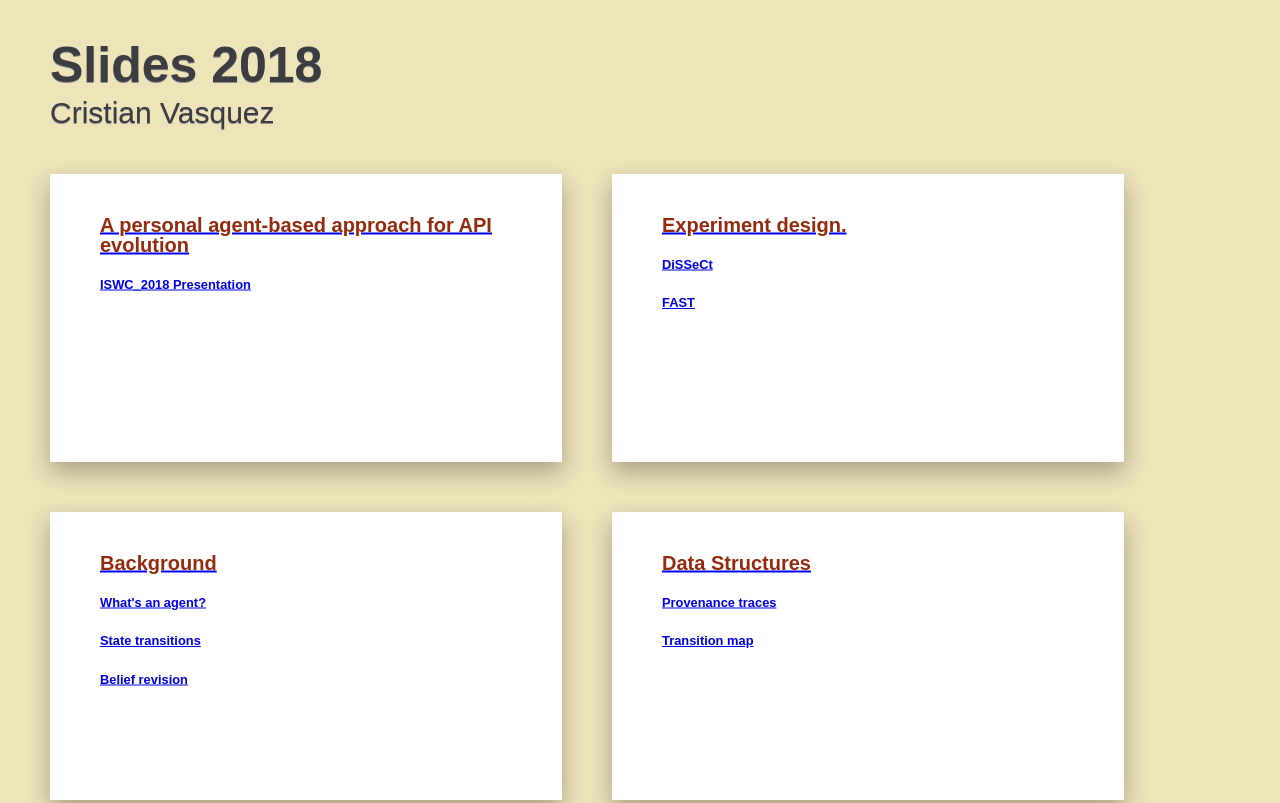
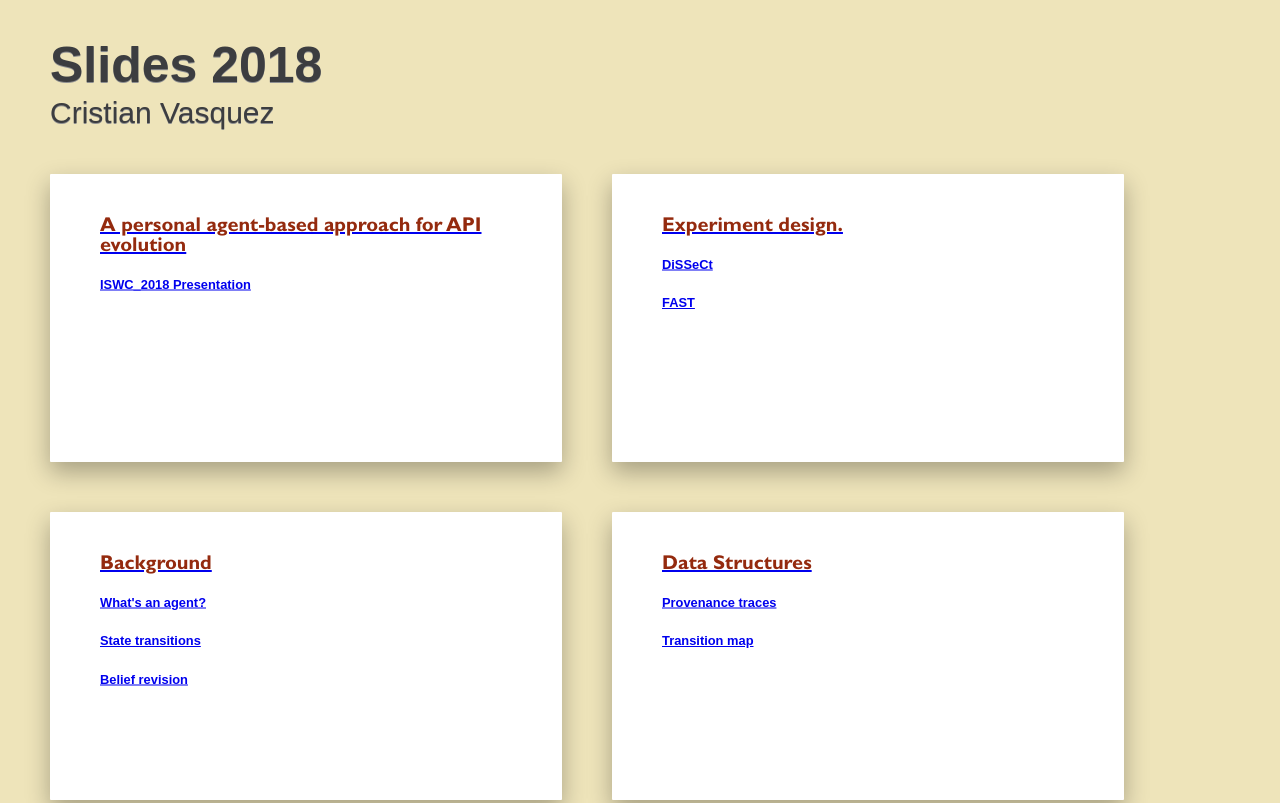
Before and after one commit to cristianvasquez/slides-agents-2018, a website: page index.html in a window 1280 px wide. Shown: the top 803 px of the page. Drawn offline with Linux system fonts and the light colour scheme.

Commit message:
automatic commit

```diff
--- a/themes/cristian/styles/fonts.css
+++ b/themes/cristian/styles/fonts.css
@@ -1,64 +1,34 @@
-/* PT Sans */
 
 @font-face {
-    font-family: 'PT Sans';
-    font-display: optional;
-    src:
-        local('PT Sans'),
-        local('PTSans-Regular'),
-        url('fonts/pt-sans-regular.woff2') format('woff2');
+    font-family: "Gill Sans";
+    src: url("//db.onlinewebfonts.com/t/0a301304b10f622898ef8e72defdcf8f.eot");
+    src: url("//db.onlinewebfonts.com/t/0a301304b10f622898ef8e72defdcf8f.eot?#iefix") format("embedded-opentype"),
+        url("//db.onlinewebfonts.com/t/0a301304b10f622898ef8e72defdcf8f.woff2") format("woff2"),
+        url("//db.onlinewebfonts.com/t/0a301304b10f622898ef8e72defdcf8f.woff") format("woff"),
+        url("//db.onlinewebfonts.com/t/0a301304b10f622898ef8e72defdcf8f.ttf") format("truetype"),
+        url("//db.onlinewebfonts.com/t/0a301304b10f622898ef8e72defdcf8f.svg#Gill Sans") format("svg");
 }
 
-@font-face {
-    font-family: 'PT Sans';
-    font-weight: bold;
-    font-display: optional;
-    src:
-        local('PT Sans Bold'),
-        local('PTSans-Bold'),
-        url('fonts/pt-sans-bold.woff2') format('woff2');
-}
 
 @font-face {
-    font-family: 'PT Sans';
-    font-style: italic;
-    font-display: optional;
-    src:
-        local('PT Sans Italic'),
-        local('PTSans-Italic'),
-        url('fonts/pt-sans-italic.woff2') format('woff2');
-}
-
-@font-face {
-    font-family: 'PT Sans';
-    font-style: italic;
-    font-weight: bold;
-    font-display: optional;
-    src:
-        local('PT Sans Bold Italic'),
-        local('PTSans-BoldItalic'),
-        url('fonts/pt-sans-bold-italic.woff2') format('woff2');
-}
-
-/* PT Narrow */
-
-@font-face {
-    font-family: 'PT Sans Narrow';
-    font-weight: bold;
-    font-display: optional;
-    src:
-        local('PT Sans Narrow Bold'),
-        local('PTSans-NarrowBold'),
-        url('fonts/pt-sans-narrow-bold.woff2') format('woff2');
+    font-family: "Gill Sans Bold";
+    src: url("fonts/0a301304b10f622898ef8e72defdcf8f.eot");
+    /* IE9*/
+    src: url("fonts/0a301304b10f622898ef8e72defdcf8f.eot?#iefix") format("embedded-opentype"),
+        /* IE6-IE8 */
+        url("fonts/0a301304b10f622898ef8e72defdcf8f.woff2") format("woff2"),
+        /* chrome、firefox */
+        url("fonts/0a301304b10f622898ef8e72defdcf8f.woff") format("woff"),
+        /* chrome、firefox */
+        url("fonts/0a301304b10f622898ef8e72defdcf8f.ttf") format("truetype"),
+        /* chrome、firefox、opera、Safari, Android, iOS 4.2+*/
+        url("fonts/0a301304b10f622898ef8e72defdcf8f.svg#Gill Sans Bold") format("svg");
+    /* iOS 4.1- */
 }
 
 /* PT Mono */
-
 @font-face {
     font-family: 'PT Mono';
-    font-display: optional;
     src:
-        local('PT Mono'),
-        local('PTMono-Regular'),
         url('fonts/pt-mono-regular.woff2') format('woff2');
 }
--- a/themes/cristian/styles/slide/content/basic.css
+++ b/themes/cristian/styles/slide/content/basic.css
@@ -4,7 +4,7 @@
     margin-top: 0;
     margin-bottom: 34px;
     color: var(--color-grey);
-    font: bold 40px/1 'PT Sans', sans-serif;
+    font: bold 40px/1 'Gill Sans Bold', sans-serif;
 }
 
 .slide p {
```
Also changed, not shown: themes/cristian/styles/fonts/0a301304b10f622898ef8e72defdcf8f.ttf (added), themes/cristian/styles/fonts/0a301304b10f622898ef8e72defdcf8f.woff (added), themes/cristian/styles/fonts/0a301304b10f622898ef8e72defdcf8f.woff2 (added), themes/cristian/styles/fonts/Gill Sans Bold/Gill Sans Bold.ttf (added), themes/cristian/styles/fonts/LICENSE.txt (deleted), themes/cristian/styles/fonts/License.txt (added), themes/cristian/styles/fonts/pt-sans-bold-italic.woff2 (deleted), themes/cristian/styles/fonts/pt-sans-bold.woff2 (deleted), themes/cristian/styles/fonts/pt-sans-italic.woff2 (deleted), themes/cristian/styles/fonts/pt-sans-narrow-bold.woff2 (deleted), themes/cristian/styles/fonts/pt-sans-regular.woff2 (deleted), 3 other files.
